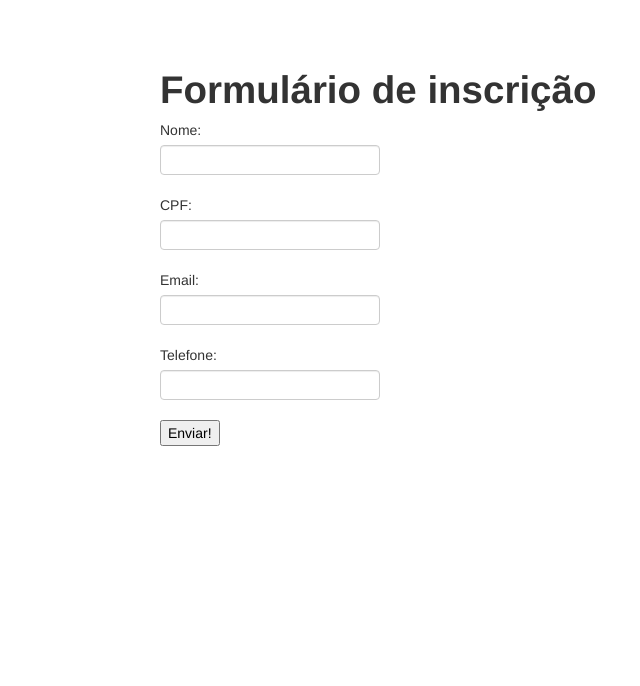
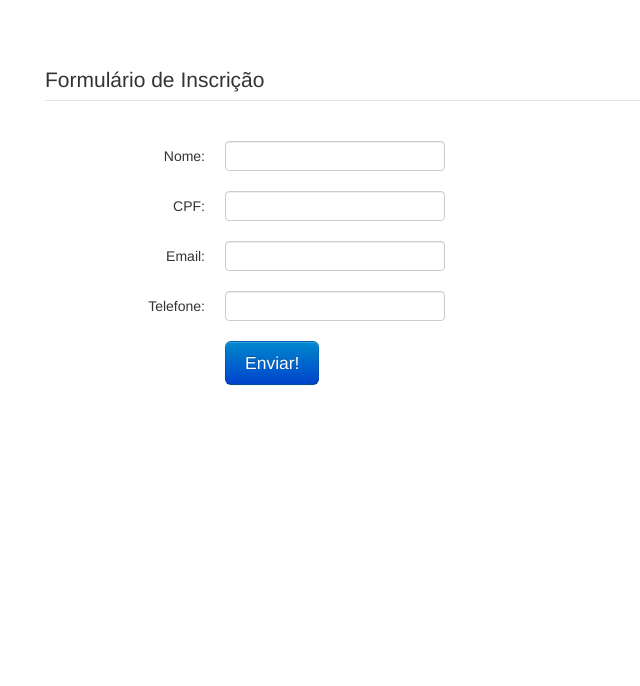
Before and after one commit to BrunoLN/wttd, a Django app: page /inscricao/ in a window 1280 px wide. Shown: the top 686 px of the page, without its empty margins (10-650 px from the left). Run offline with Django 3.2, Linux system fonts and the light colour scheme.

Commit message:
Modificação no layout do subscription_form

```diff
--- a/eventex/core/static/css/style.css
+++ b/eventex/core/static/css/style.css
@@ -40,7 +40,3 @@ html, body {
   text-align: center;
   background-color: transparent;
 }
-
-.subscribe-form {
-    margin: 0 auto
-}
--- a/eventex/core/templates/core/base.html
+++ b/eventex/core/templates/core/base.html
@@ -5,7 +5,8 @@
     <meta name="description" content="EventeX" />
     <link type="image/x-icon" href="{{ STATIC_URL }}favicon.ico" rel="shortcut icon" />
     <title>EventeX</title>
-    <link href="{{ STATIC_URL }}css/bootstrap.min.css" rel="stylesheet">
+    <link href="{{ STATIC_URL }}css/bootstrap.min.css" rel="stylesheet"/>
+    <link href="{{ STATIC_URL }}css/bootstrap-responsive.min.css" rel="stylesheet"/>
     <link type="text/css" href="{{ STATIC_URL }}css/style.css" rel="stylesheet" media="screen" />
 </head>
 <body>
--- a/eventex/subscriptions/templates/subscriptions/subscription_form.html
+++ b/eventex/subscriptions/templates/subscriptions/subscription_form.html
@@ -3,30 +3,44 @@
 {% block page_content %}
 <div class="row">
     <div class="span12">
-            <h1>Formulário de inscrição</h1>
-            <form action="." method="POST">
+        <form class="form-horizontal" action="." method="POST">
             {% csrf_token %}
-                <p>
-                    <label for="{{ form.name.id_for_label }}">{{ form.name.label }}:</label>
+            <fieldset>
+                <legend>Formulário de Inscrição</legend>
+                <div class="control-group">
+                    <label class="control-label" for="{{ form.name.id_for_label }}">{{ form.name.label }}:</label>
+                    <div class="controls">
                         {{ form.name }}
                         {{ form.name.errors }}
-                </p>
-                <p>
-                    <label for="{{ form.cpf.id_for_label }}">{{ form.cpf.label }}:</label>
+                    </div>
+                </div>
+                <div class="control-group">
+                    <label class="control-label" for="{{ form.cpf.id_for_label }}">{{ form.cpf.label }}:</label>
+                    <div class="controls">
                         {{ form.cpf }}
                         {{ form.cpf.errors }}
-                </p>
-                <p>
-                    <label for="{{ form.email.id_for_label }}">{{ form.email.label }}:</label>
+                    </div>
+                </div>
+                <div class="control-group">
+                    <label class="control-label" for="{{ form.email.id_for_label }}">{{ form.email.label }}:</label>
+                    <div class="controls">
                         {{ form.email }}
                         {{ form.email.errors }}
-                </p>
-                <p>
-                    <label for="{{ form.phone.id_for_label }}">{{ form.phone.label }}:</label>
+                    </div>
+                </div>
+                <div class="control-group">
+                    <label class="control-label" for="{{ form.phone.id_for_label }}">{{ form.phone.label }}:</label>
+                    <div class="controls">
                         {{ form.phone}}
                         {{ form.phone.errors }}
-                </p>
-                <input type="submit" value="Enviar!" class="button" >
+                    </div>
+                </div>
+                <div class="control-group">
+                    <div class="controls">
+                        <input type="submit" value="Enviar!" class="btn btn-large btn-primary" >
+                    </div>
+                </div>
+            </fieldset
         </form>
     </div>
 </div>
```
Lines whose indentation alone changed are shown as unchanged.
